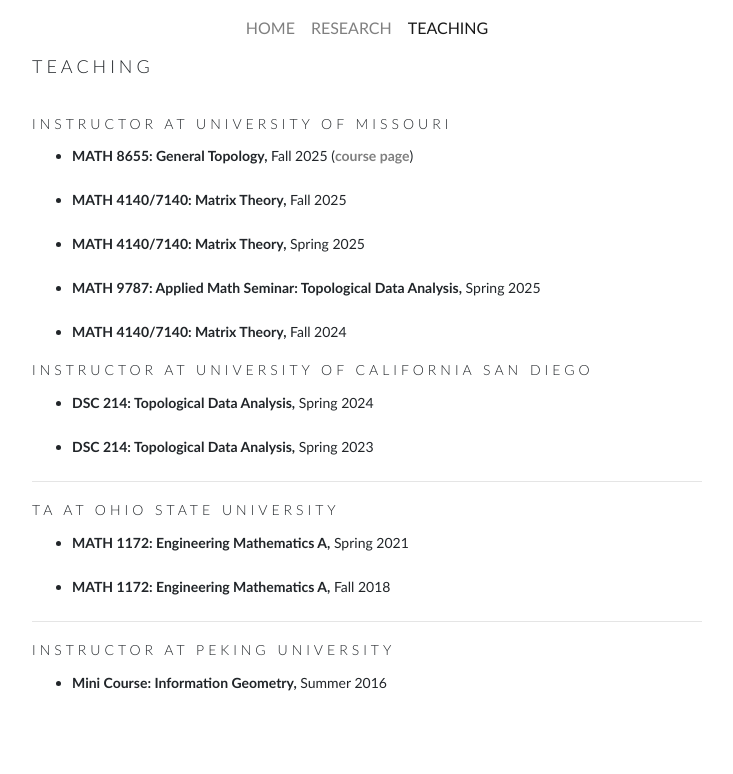
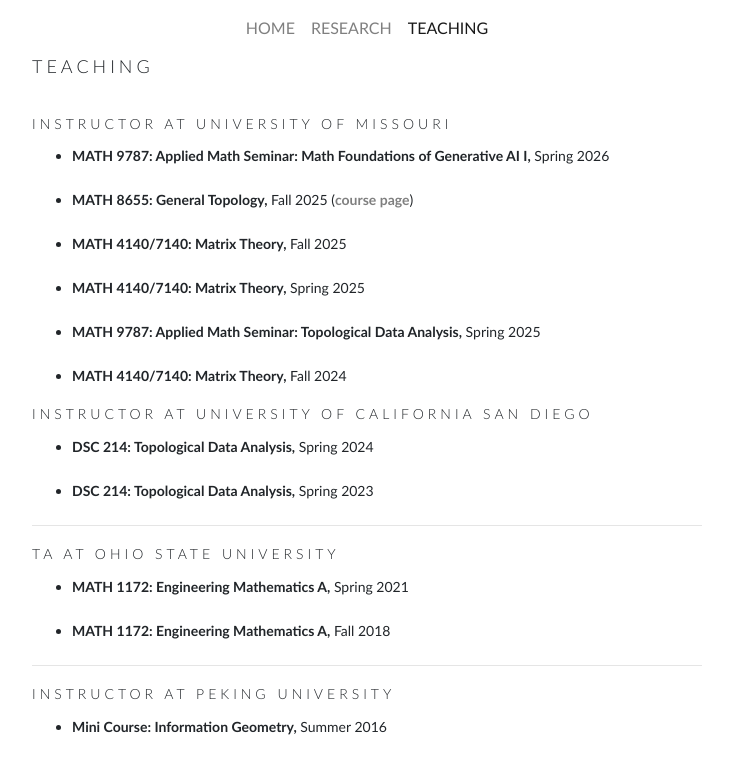
Before and after one commit to ZhengchaoW/ZhengchaoW.github.io, a Jekyll site: the page built from teaching.html, in a window 1280 px wide. Shown: the top 774 px of the page, without its empty margins (273-1006 px from the left). Built offline with Jekyll 4.4.1, drawn with Linux system fonts in a browser that asks for light colours.

Commit message:
Add Spring 2026 seminar to teaching page

```diff
--- a/teaching.html
+++ b/teaching.html
@@ -11,6 +11,7 @@ opengraph:
     <br>
       <h3>Instructor at University of Missouri</h3>
       <ul>
+        <li><p><b>MATH 9787: Applied Math Seminar: Math Foundations of Generative AI I,</b> Spring 2026</p></li>
         <li><p><b>MATH 8655: General Topology,</b> Fall 2025 (<a href="https://zhengchaow.github.io/general-topology/">course page</a>)</p></li>
         <li><p><b>MATH 4140/7140: Matrix Theory,</b> Fall 2025</p></li>
         <li><p><b>MATH 4140/7140: Matrix Theory,</b> Spring 2025</p></li>
```
